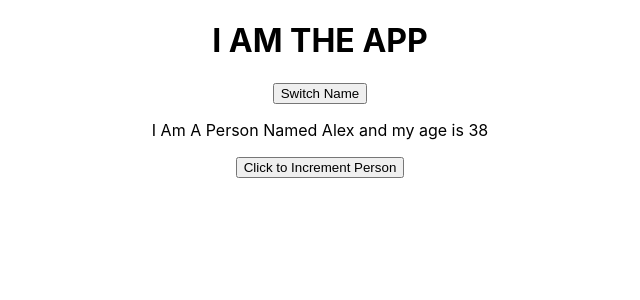
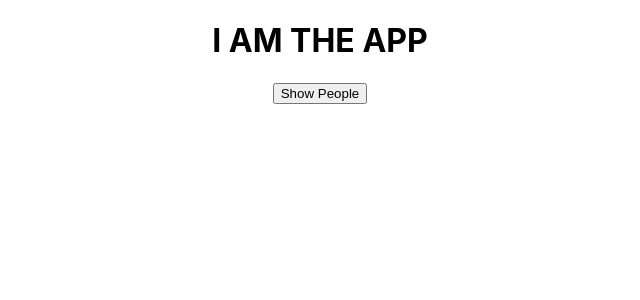
Before and after one commit to giacomo9999/react-redux-review-201210, a React (Create React App) app: page / in a window 1280 px wide. Shown: the top 300 px of the page, without its empty margins (320-960 px from the left). Built offline with nearby package versions, Linux system fonts and the light colour scheme.

Commit message:
Removde ternary operator to conform with best practice.

```diff
--- a/src/App.js
+++ b/src/App.js
@@ -4,7 +4,7 @@ import Person from "./Person/Person";
 
 class App extends Component {
   state = {
-    showPersonsList: true,
+    showPersonsList: false,
     currentNameIndex: 0,
     personsData: [
       { name: "Alex", age: 38 },
@@ -30,20 +30,37 @@ class App extends Component {
       console.log(this.state);
     }
   };
+
+  showPersons = () => {
+    this.setState({ showPersonsList: !this.state.showPersonsList });
+  };
+
   render() {
+    let persons = null;
+    if (this.state.showPersonsList) {
+      // persons = (
+      //   <div>
+      //     <Person
+      //       name={this.state.personsData[this.state.currentNameIndex].name}
+      //       age={this.state.personsData[this.state.currentNameIndex].age}
+      //       clickAction={this.switchPersonHandler}
+      //     />
+      //   </div>
+      persons = this.state.personsData.map((entry, index) => {
+        return (
+          <Person
+            key={index}
+            name={this.state.personsData[index].name}
+            age={this.state.personsData[index].age}
+          />
+        );
+      });
+    }
     return (
       <div className="App">
         <h1>I AM THE APP</h1>
-        <button onClick={this.switchPersonHandler}>Switch Name</button>
-        {this.state.showPersonsList ? (
-          <Person
-            name={this.state.personsData[this.state.currentNameIndex].name}
-            age={this.state.personsData[this.state.currentNameIndex].age}
-            clickAction={this.switchPersonHandler}
-          />
-        ) : (
-          <h1>--</h1>
-        )}
+        <button onClick={this.showPersons}>Show People</button>
+        {persons}
       </div>
     );
   }
--- a/src/Person/Person.js
+++ b/src/Person/Person.js
@@ -6,7 +6,7 @@ const person = (props) => {
       <p>
         I Am A Person Named {props.name} and my age is {props.age}
       </p>
-      <button onClick={props.clickAction}>Click to Increment Person</button>
+      {/* <button onClick={props.clickAction}>Click to Increment Person</button> */}
     </div>
   );
 };
```
Also changed, not shown: 1 other file (tests, documents, lock files or other folders).
